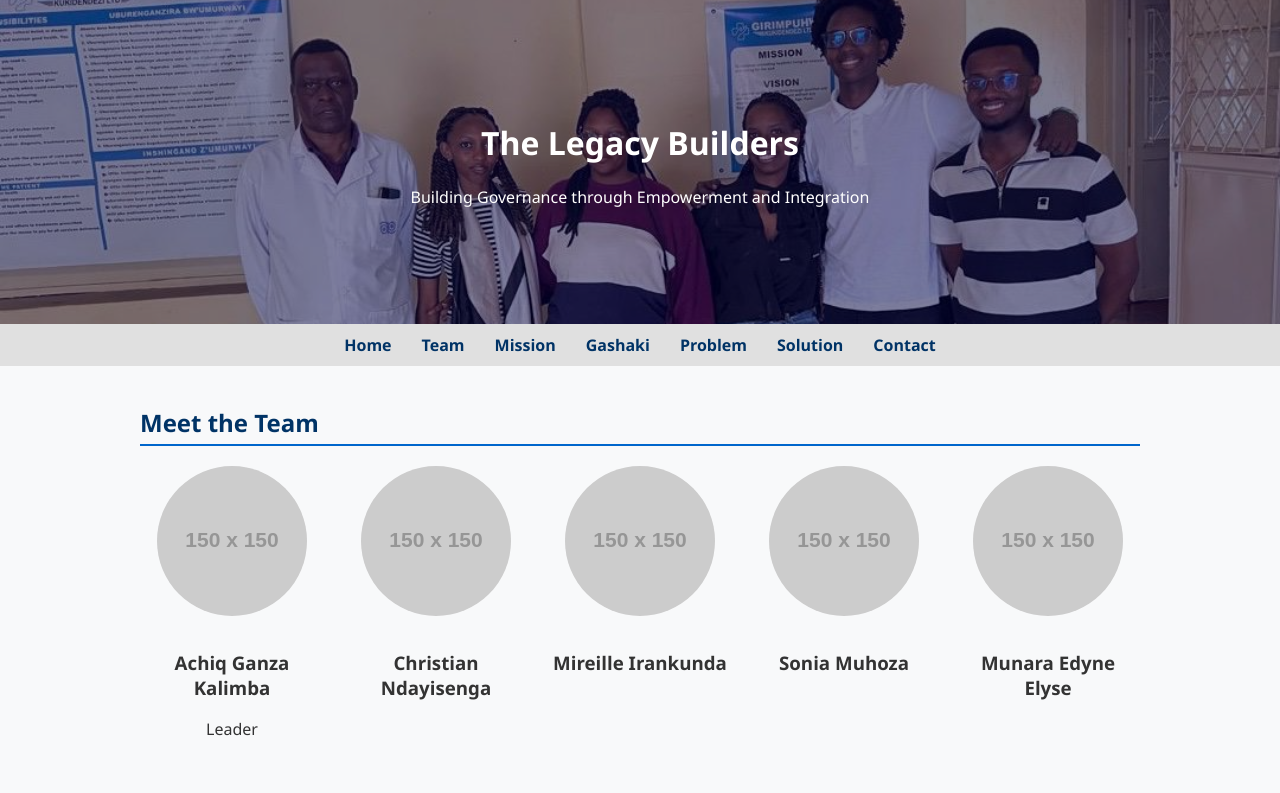
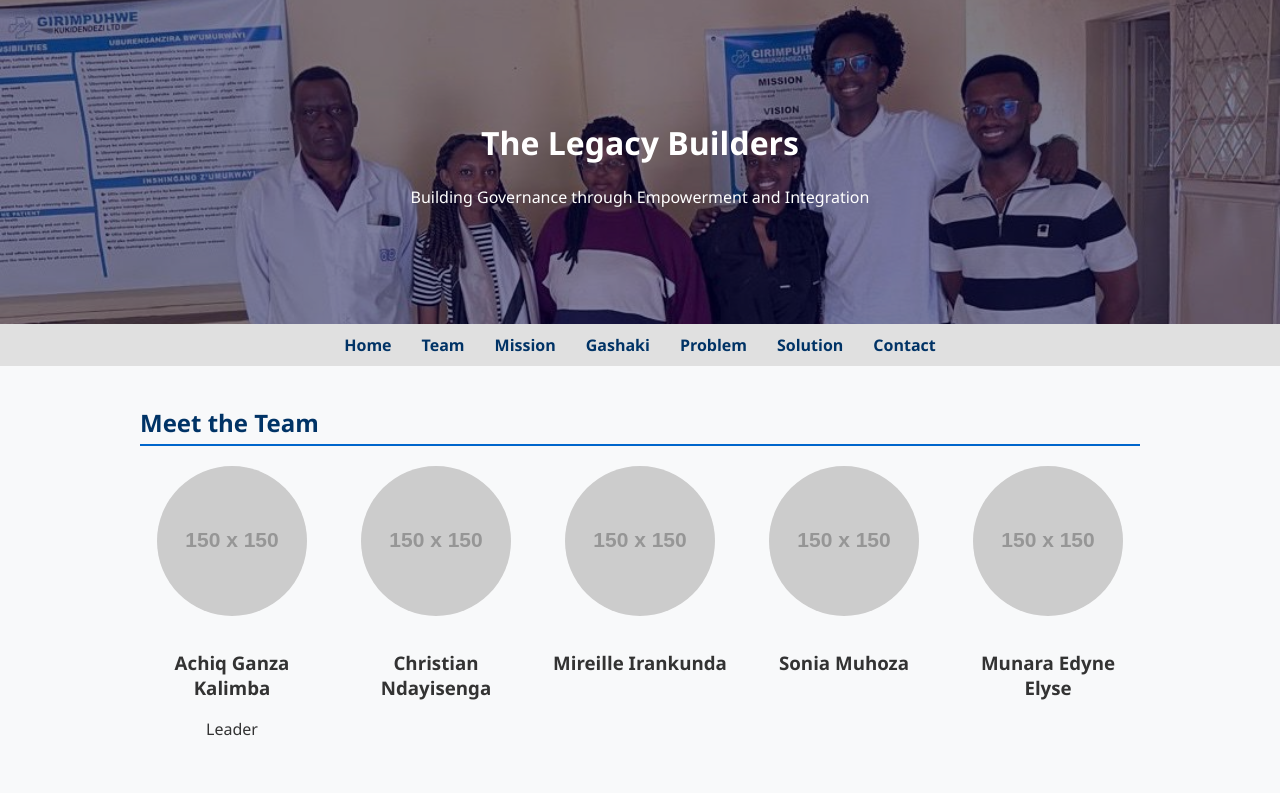
Before and after one commit to achiqkalimba-hue/The-Legacy-Builders, a plain HTML site: page index.html in a window 1280 px wide. Shown: the top 793 px of the page. Drawn offline with Linux system fonts and the light colour scheme; placeholder pictures from the web are drawn by us.

```diff
--- a/index.html
+++ b/index.html
@@ -13,7 +13,7 @@
     }
 
    header {
-  background-image: url('Legacy%20Builders%20Image6.jpg'); /* or use a full URL like https://example.com/banner.jpg */
+  background-image: url('Legacy%20Builders%20Image4.jpg'); /* or use a full URL like https://example.com/banner.jpg */
   background-size: cover;          /* makes it fill the header */
   background-position: center;     /* centers the image */
   background-repeat: no-repeat;    /* stops it from repeating */
```
